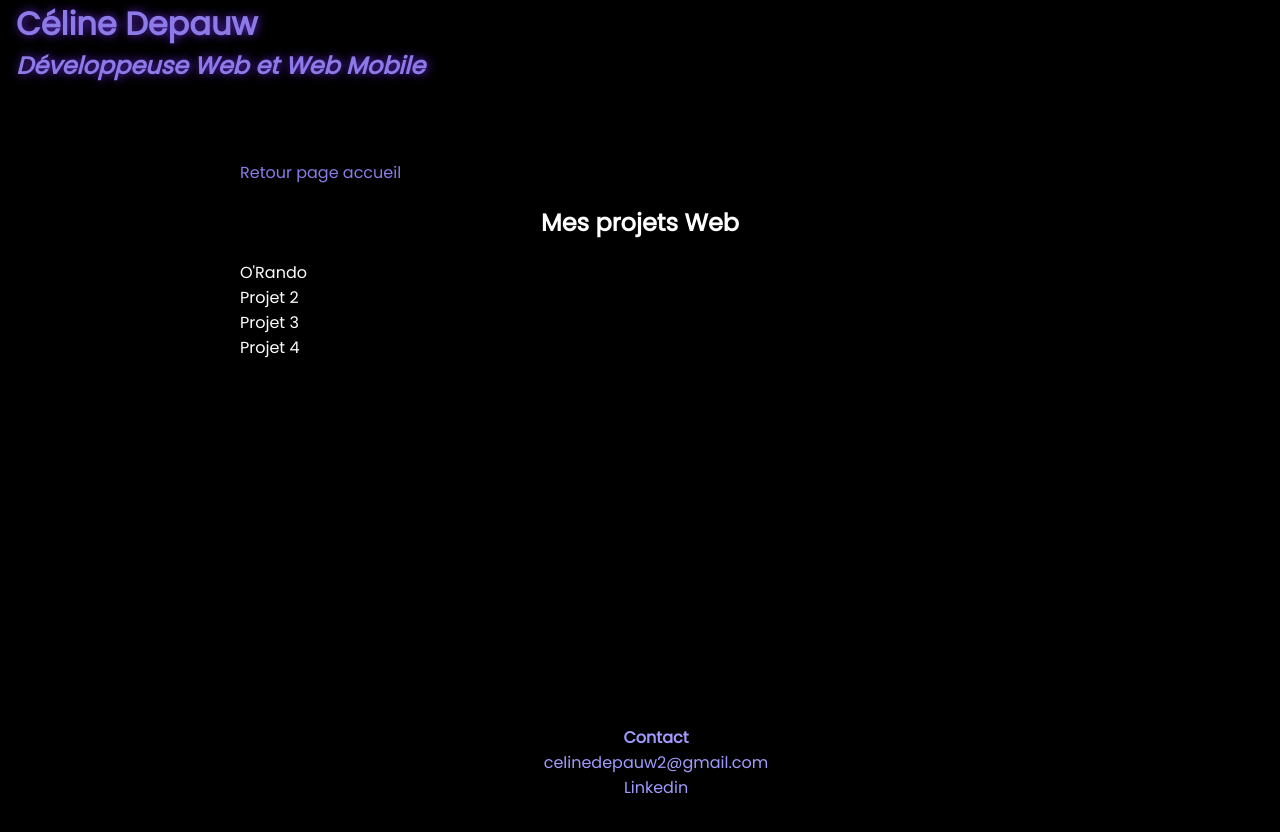
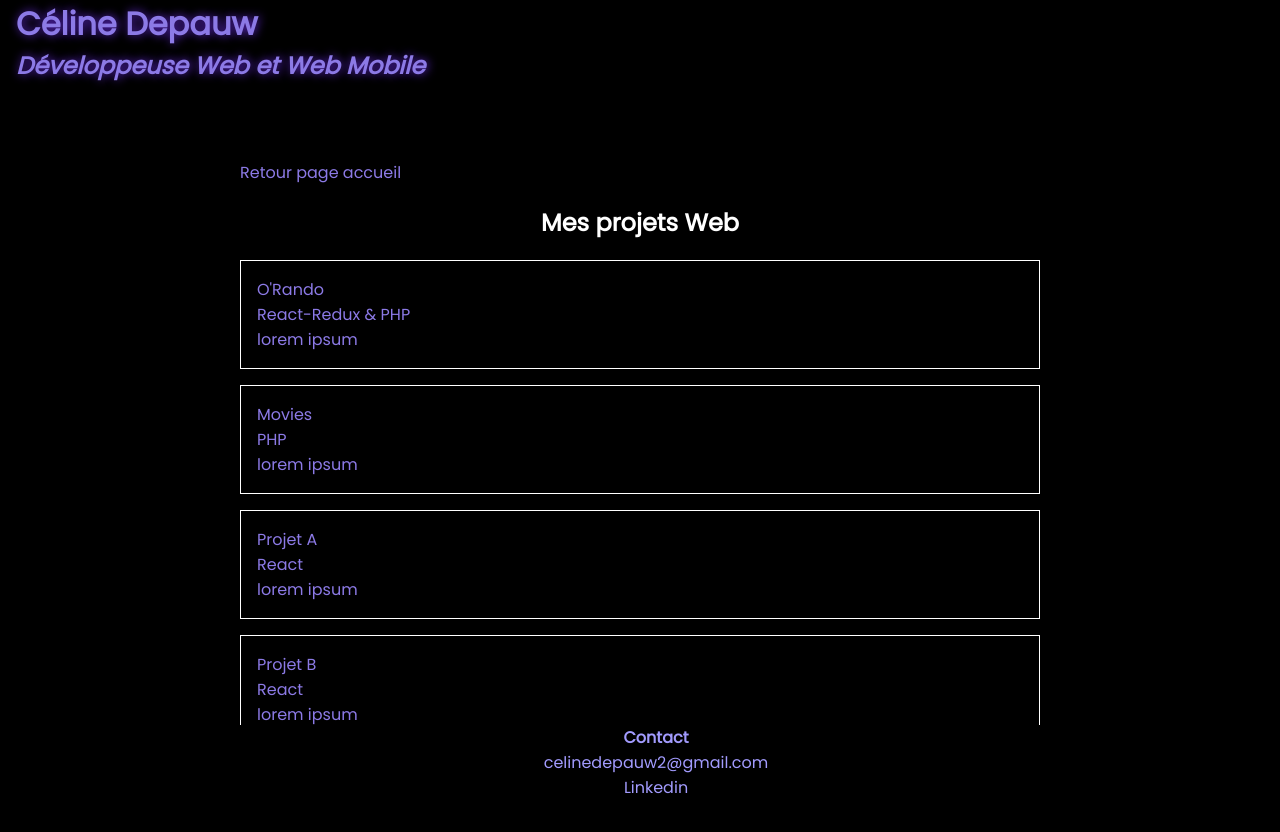
Before and after one commit to celinedepauw/netlify_deploy, a React (Create React App) app in the folder portfolio/: page /projets in a window 1280 px wide. Shown: the top 832 px of the page. Before the commit the page ends 800 px from the top, so only its background shows below. Built offline with nearby package versions, Linux system fonts and the light colour scheme.

Commit message:
import datas in Projects

```diff
--- a/portfolio/src/data.js
+++ b/portfolio/src/components/Projects/data.js
@@ -1,7 +1,7 @@
 export const datas = [
     {
         title: "O'Rando",
-        subtitle: "React-Redux and PHP",
+        subtitle: "React-Redux & PHP",
         description: "lorem ipsum",
         image: "",
         link: "",
--- a/portfolio/src/components/Projects/index.js
+++ b/portfolio/src/components/Projects/index.js
@@ -1,5 +1,6 @@
 import React from 'react';
 import { Link } from 'react-router-dom';
+import { datas } from "./data";
 
 import './projects.scss';
 
@@ -7,10 +8,19 @@ const Projects = () => (
         <div className="projects">
             <Link to="/" className="projects_return">Retour page accueil</Link>
             <h2 className="projects_title">Mes projets Web</h2>
-            <div>O'Rando</div>
-            <div>Projet 2</div>
-            <div>Projet 3</div>
-            <div>Projet 4</div>
+            {datas.map((project) => (
+                <div className="project">
+                    <a
+                        href={project.link}
+                        key={project.title}
+                    >
+                        <div className="project_title">{project.title}</div>
+                        <div className="project_subtitle">{project.subtitle}</div>
+                        <div className="project_description">{project.description}</div>
+                    </a>
+
+                </div>
+            ))}
         </div>
 );
 
--- a/portfolio/src/components/Projects/projects.scss
+++ b/portfolio/src/components/Projects/projects.scss
@@ -14,4 +14,25 @@
     .projects_title {
         text-align: center;
     }
+
+    .project {
+        border: 1px solid white;
+        margin-bottom: 1rem;
+        padding: 1rem;
+
+        .project_link {
+
+            .project_title {
+
+            }
+
+            .project_subtitle {
+
+            }
+
+            .project_description {
+
+            }
+        }
+    }
 }
```
